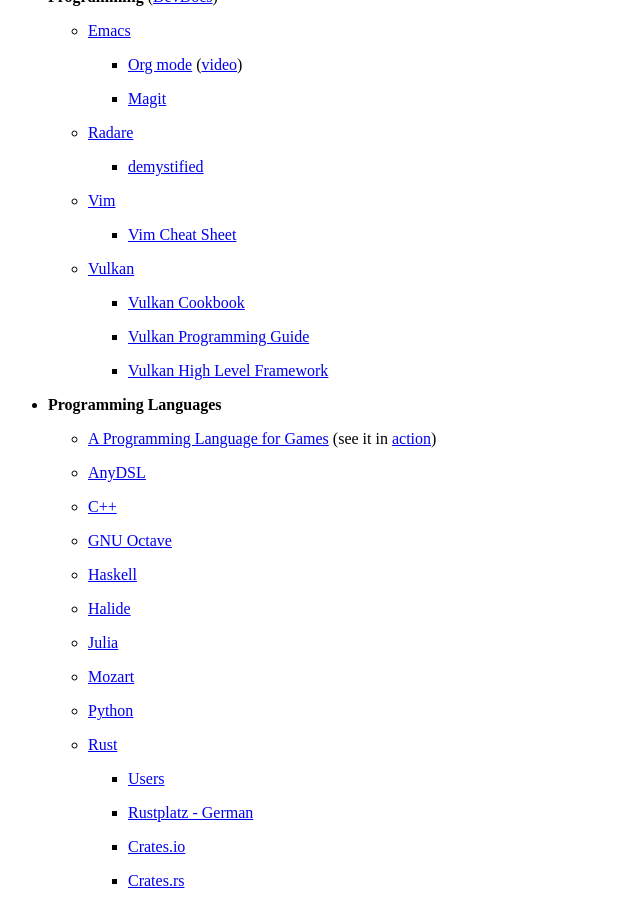
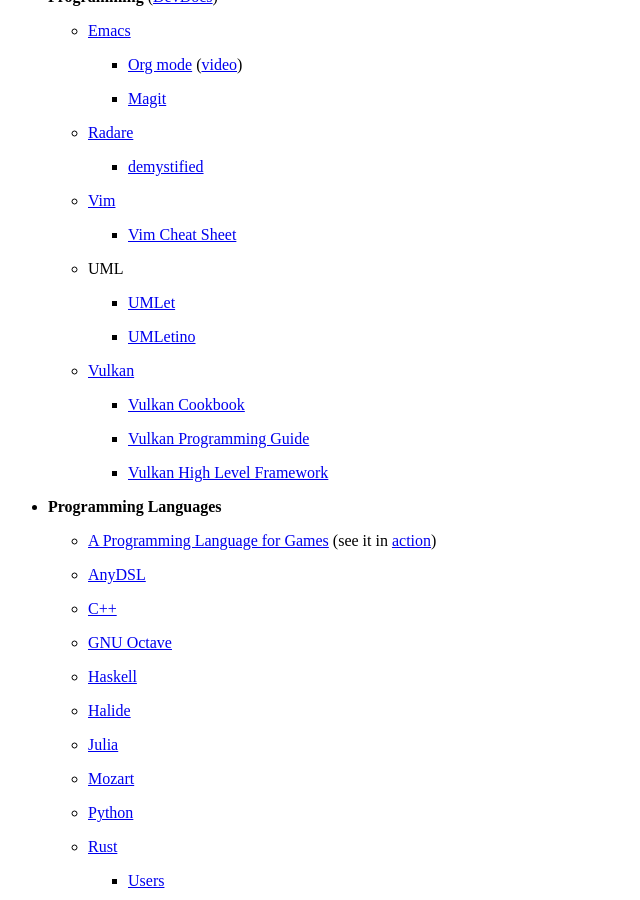
Before and after one commit to wahn/jan_walter_org, a Jekyll site: the page built from links/index.md, in a window 1280 px wide and 900 px high, scrolled down 3763 px. Shown: the whole window, without its empty margins (0-640 px from the left). Built offline with Jekyll 4.4.1, drawn with Linux system fonts in a browser that asks for light colours; Markdown is read by kramdown in place of the engine named in the settings.

Commit message:
Add links to some UML tools.

```diff
--- a/links/index.md
+++ b/links/index.md
@@ -247,6 +247,12 @@
 
         + [Vim Cheat Sheet](https://vim.rtorr.com)
 
+    - UML
+
+        + [UMLet](http://www.umlet.com)
+
+        + [UMLetino](https://www.umletino.com/umletino.html)
+
     - [Vulkan](https://www.khronos.org/vulkan)
 
         + [Vulkan Cookbook](https://github.com/PacktPublishing/Vulkan-Cookbook)
```
